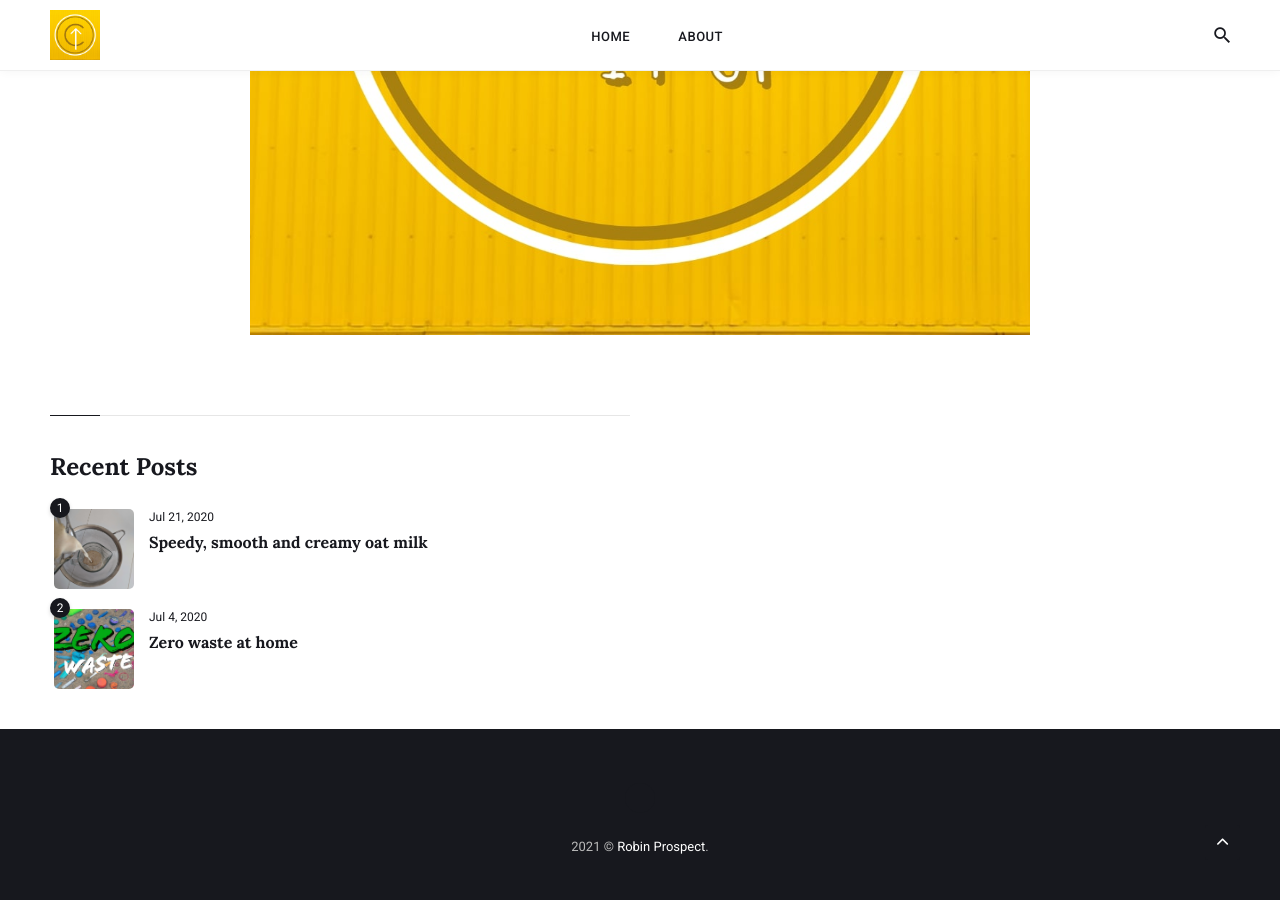
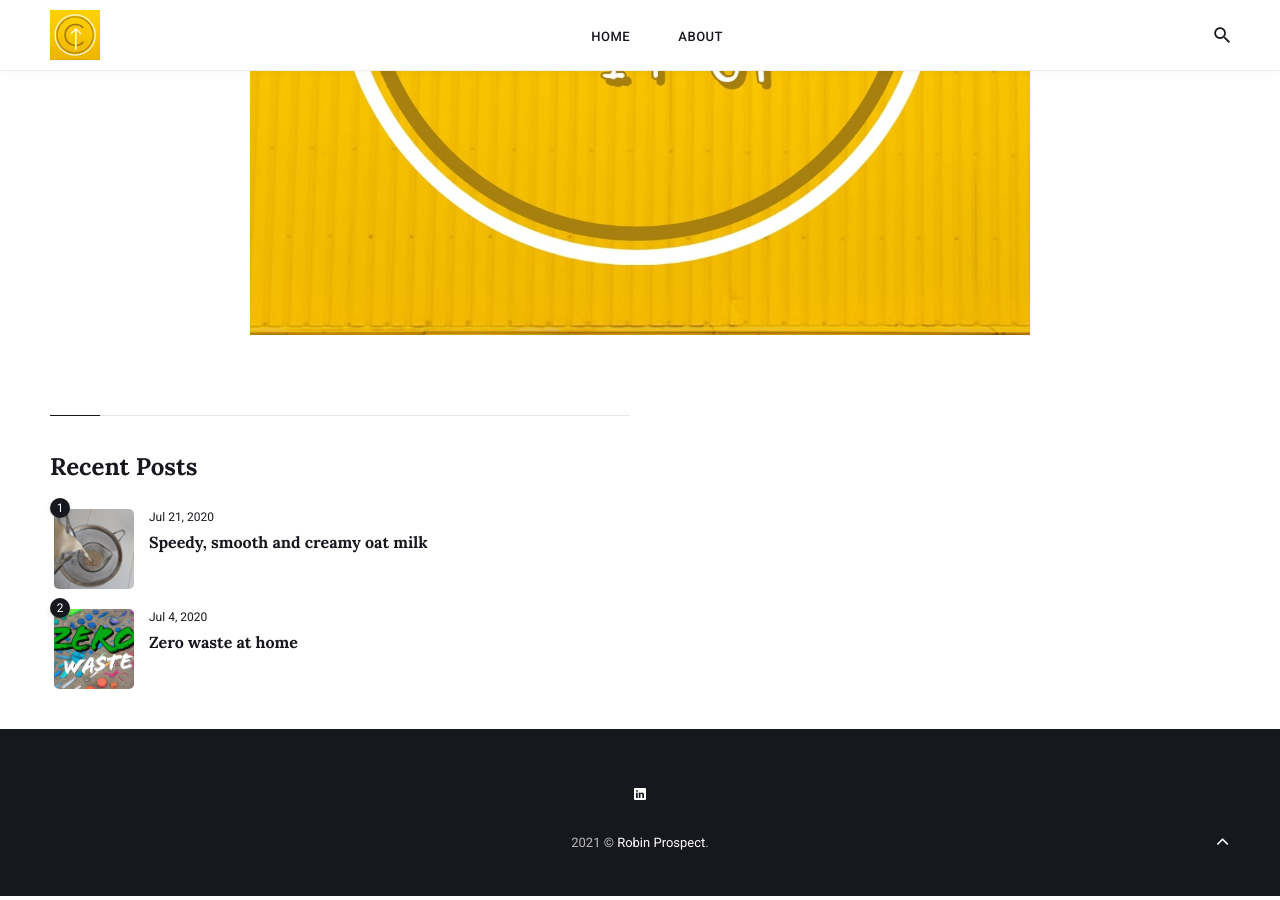
Before and after one commit to robinprospect/personalwebsite, a Jekyll site: the page built from _pages/about.md, in a window 1280 px wide and 900 px high, scrolled down 2933 px. Built offline with Jekyll 4.4.1, drawn with Linux system fonts in a browser that asks for light colours; nearby versions of some CDN libraries.

Commit message:
Update _config.yml
Correct Linkedin link

```diff
--- a/_config.yml
+++ b/_config.yml
@@ -24,7 +24,7 @@ author:
 contact:
 #- {name: "Twitter", icon: "ion-logo-twitter", link: "https://twitter.com"}
 #- {name: "Facebook", icon: "ion-logo-facebook", link: "https://www.facebook.com/groups/645681219333097"}
-- {name: "LinkedIn", icon: '/images/linkedin_logo.png', link: "https://www.linkedin.com/in/robin-prospect-0b53a41a0?lipi=urn%3Ali%3Apage%3Ad_flagship3_profile_view_base_contact_details%3BXeOa%2FAZhSdeLO0YHIRqyPQ%3D%3D"}
+- {name: "LinkedIn", icon: "ion-logo-linkedin", link: "https://www.linkedin.com/in/robin-prospect-0b53a41a0?lipi=urn%3Ali%3Apage%3Ad_flagship3_profile_view_base_contact_details%3BXeOa%2FAZhSdeLO0YHIRqyPQ%3D%3D"}
 
 
 #-------------------------------
```
